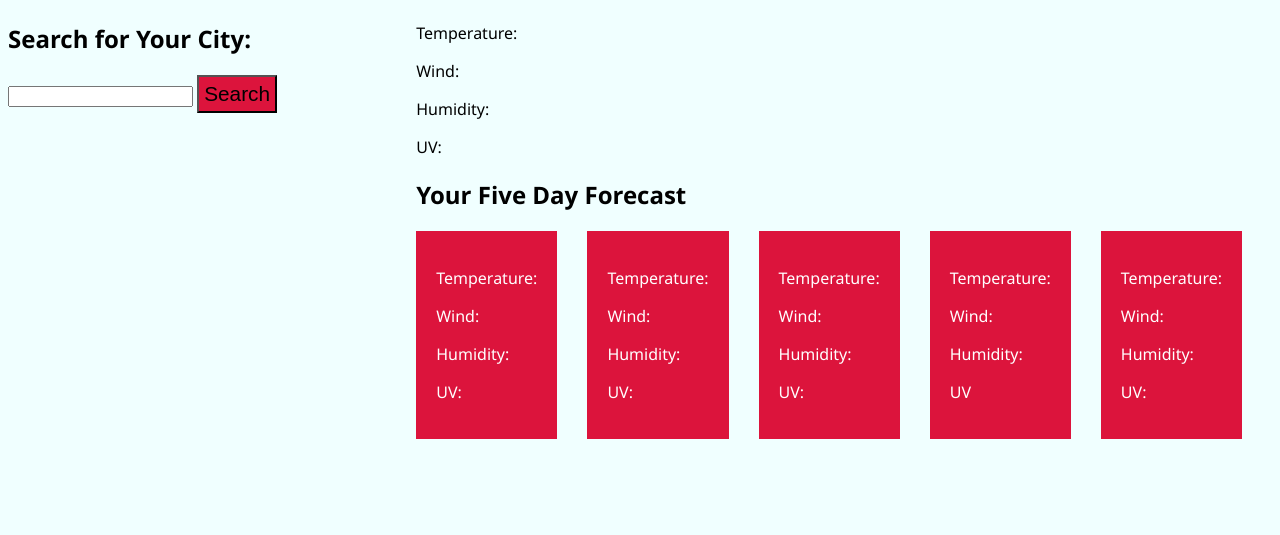
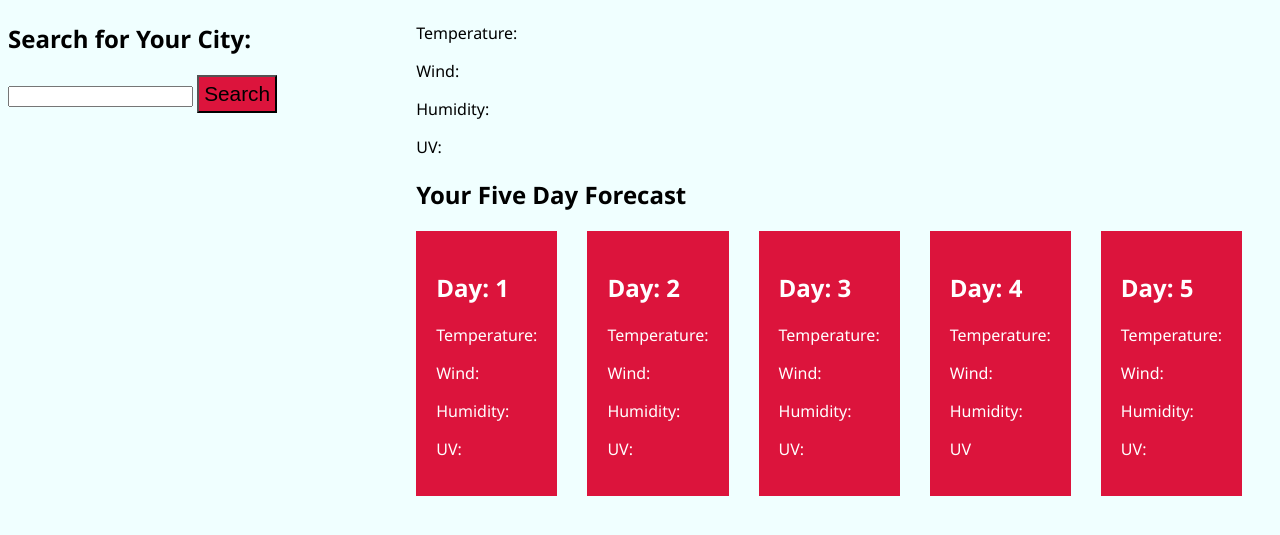
Before and after one commit to KevinGKorza/My_Weather_Dashboard, a plain HTML site: page index.html in a window 1280 px wide. Shown: the part 95-630 px from the top of the page. Drawn offline with nearby package versions, Linux system fonts and the light colour scheme.

Commit message:
Update index.html

```diff
--- a/index.html
+++ b/index.html
@@ -1,3 +1,6 @@
+<!--Remember to link your stylesheet, javascript, etc... -->
+<!--Use JQuery, the internet, w3 schools and documentation from class for help and as a starting off point-->
+
 <!DOCTYPE html>
 <title>Weather Dashboard</title>
 <link rel="stylesheet" href="style.css" />
@@ -24,6 +27,7 @@
 <h2>Your Five Day Forecast</h2>
 <div class="card-container">
 <div class="card">
+<h2>Day: 1</h2>
 <div class="img imgA"></div>
 <p class="TemperatureA">Temperature:</p>
 <p class="WindA">Wind:</p>
@@ -31,6 +35,7 @@
 <p class="UVA">UV:</p>
 </div>
 <div class="card">
+<h2>Day: 2</h2>
 <div class="img imgB"></div>
 <p class="TemperatureB">Temperature:</p>
 <p class="WindB">Wind:</p>
@@ -38,6 +43,7 @@
 <p class="UVB">UV:</p>
 </div>
 <div class="card">
+<h2>Day: 3</h2>
 <div class="img imgC"></div>
 <p class="TemperatureC">Temperature:</p>
 <p class="WindC">Wind:</p>
@@ -45,6 +51,7 @@
 <p class="UVC">UV:</p>
 </div>
 <div class="card">
+<h2>Day: 4</h2>
 <div class="img imgD"></div>
 <p class="TemperatureD">Temperature:</p>
 <p class="WindD">Wind:</p>
@@ -52,11 +59,12 @@
 <p class="UVD">UV</p>
 </div>
 <div class="card">
-<div class="img imgE"></div>
-<p class="TemperatureE">Temperature:</p>
-<p class="WindE">Wind:</p>
-<p class="HumidityE">Humidity:</p>
-<p class="UVE">UV:</p>
+<h2>Day: 5</h2>
+<div class="img imgD"></div>
+<p class="TemperatureD">Temperature:</p>
+<p class="WindD">Wind:</p>
+<p class="HumidityD">Humidity:</p>
+<p class="UVD">UV:</p>
 </div>
 </div>
 </section>
```
